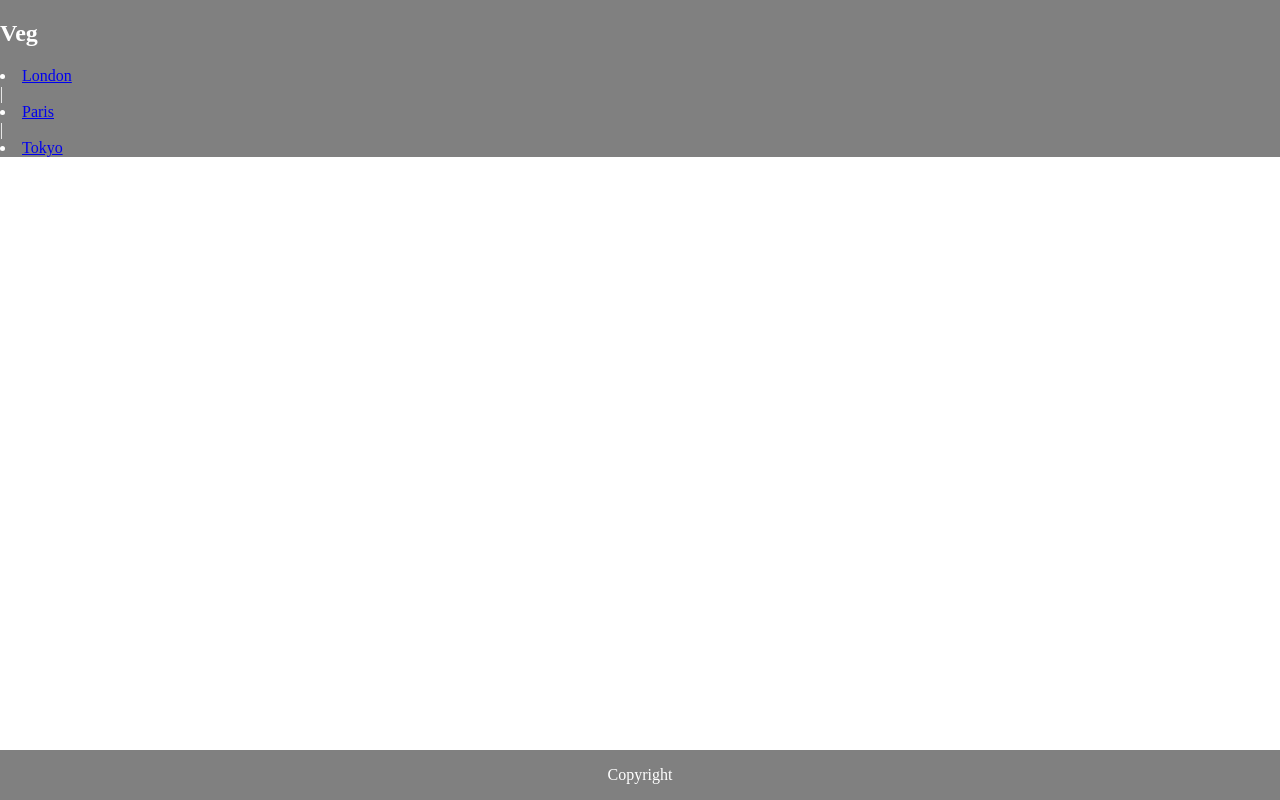
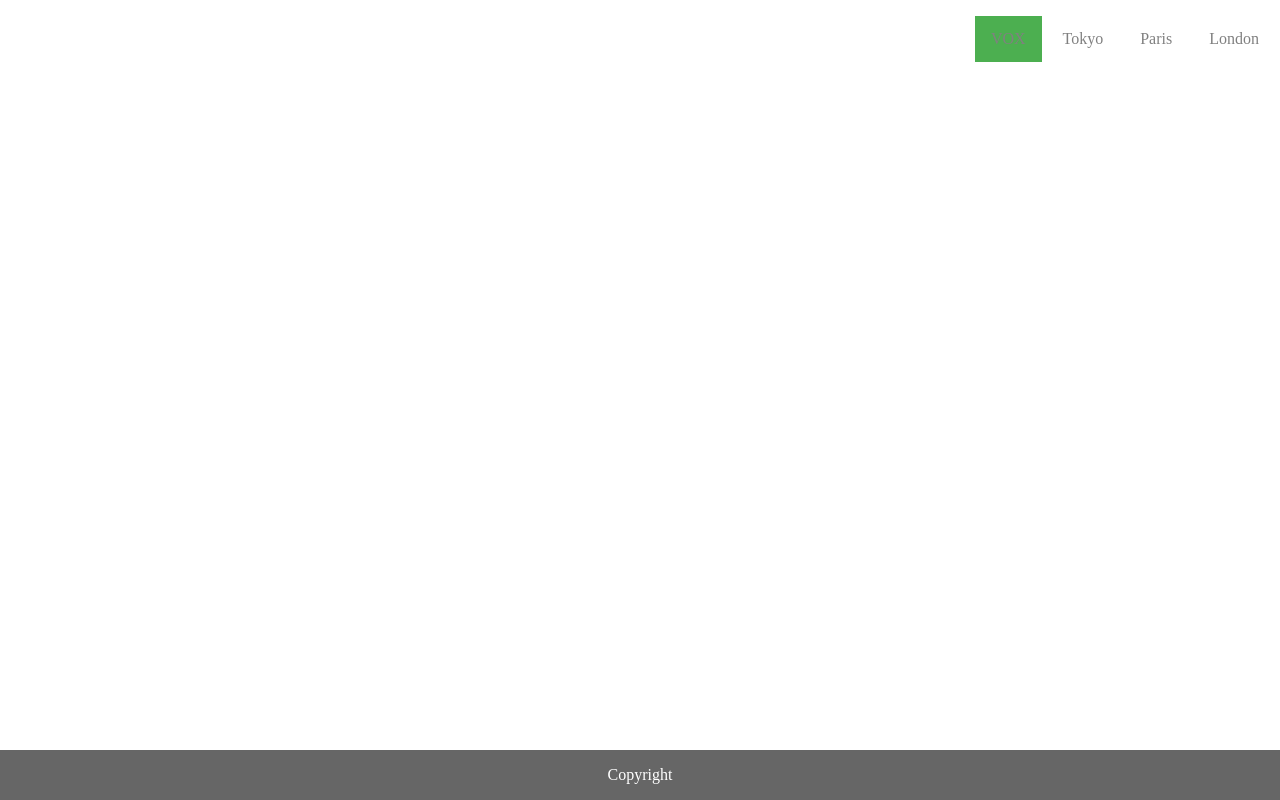
Before and after one commit to Simmigon-flagg/Simmigon-flagg.github.io, a plain HTML site: page index.html in a window 1280 px wide. Drawn offline with Linux system fonts and the light colour scheme.

Commit message:
Adding navbar

```diff
--- a/index.html
+++ b/index.html
@@ -1,18 +1,21 @@
 <!DOCTYPE html>
 <html>
 
-<head style="background-color:powderblue;">
+<head>
     <title>Page Title</title>
+    <link rel="stylesheet" type="text/css" href="assets/css">
     <style>
-        body {
+        h {
+            background: #4aaaa5;
+        }
 
-        }
+        body {}
         /* Style the header */
 
         header {
             position: fixed;
-
-            background-color: gray;
+            background-color: #ffffff;
+            border-color: #cccccc;
             color: white;
             left: 0;
             top: 0;
@@ -23,31 +26,65 @@
         footer {
             position: fixed;
             text-align: center;
-            background-color: gray;
+            background-color: #666666;
             color: white;
             left: 0;
             bottom: 0;
             width: 100%;
         }
-        /* Responsive layout - makes the two columns/boxes stack on top of each other instead of next to each other, on small screens */
+
+        ul {
+            list-style-type: none;
+            color: grey;
+        }
+
+        li {
+            float: right;
+            margin: 0px 5px 0px 0px;
+        }
+
+        li a {
+            display: block;
+            color: white;
+            text-align: center;
+            padding: 14px 16px;
+            text-decoration: none;
+        }
+        /* Change the link color to #111 (black) on hover */
+
+        li a {
+            color: grey;
+        }
+
+        .active {
+            background-color: #4CAF50;
+            color: blue;
+        }
+
+        .main-contain {
+            background-color: #ffffff;
+            border-color: #dddddd;
+        }
     </style>
 </head>
-<header>
-    <h2>Veg</h2>
-        <li><a href="#">London</a></li> |
-        <li><a href="#">Paris</a></li> |
-        <li><a href="#">Tokyo</a></li>
-</header>
 
 <body>
+    <header>
 
-    <h1>This is a Heading</h1>
-    <p>This is a paragraph.</p>
+        <ul>
+
+            <li><a href="#">London</a></li>
+            <li><a href="#">Paris</a></li>
+            <li><a href="#">Tokyo</a></li>
+            <li class="active"><a href="#">VOX</a></li>
+        </ul>
+
+    </header>
+
+    <footer>
+        <p>Copyright</p>
+    </footer>
 
 </body>
 
-<footer>
-    <p>Copyright</p>
-</footer>
-
 </html>
```
